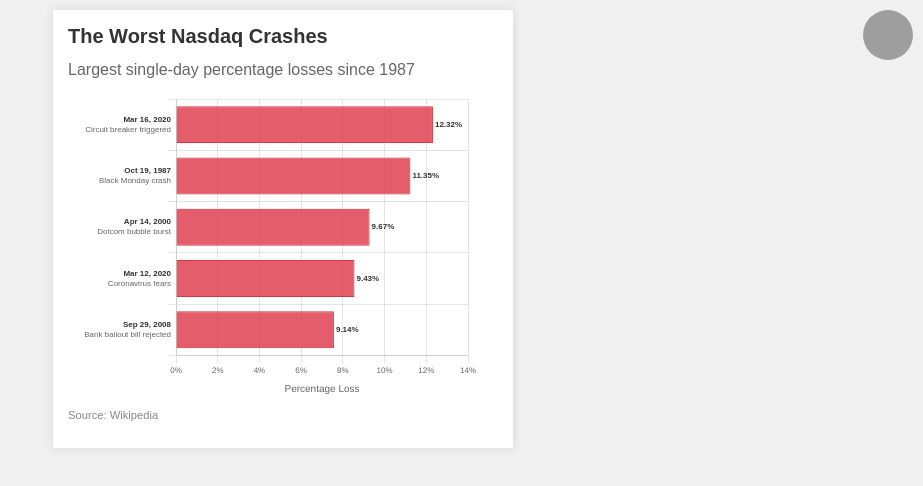
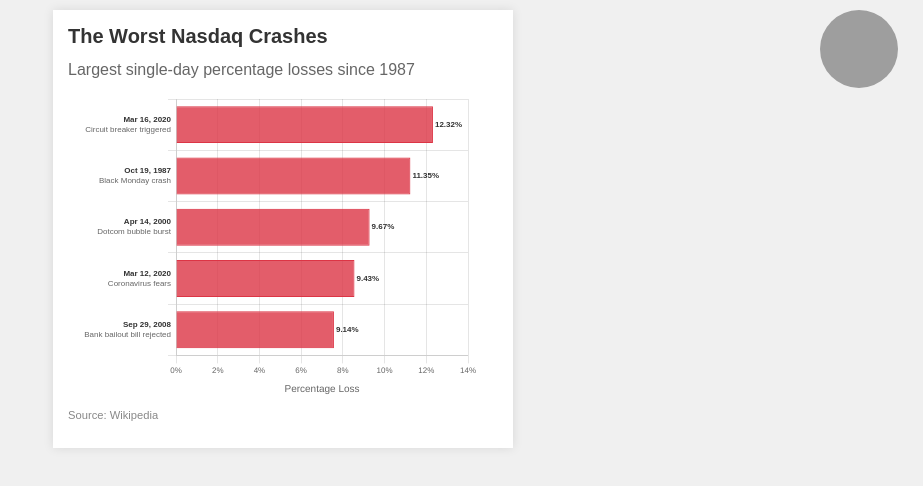
Before and after one commit to Chriskazuki/NasdaqlargestChanges, a plain HTML site: page index.html in a window 1280 px wide. Shown: the whole page, without its empty margins (357-1280 px from the left). Drawn offline with nearby package versions, Linux system fonts and the light colour scheme; grey boxes are pictures that could not be loaded.

Commit message:
Update index.html

```diff
--- a/index.html
+++ b/index.html
@@ -43,12 +43,12 @@
         #photo-container {
             position: absolute;
             top: 10px;
-            right: 10px;
+            right: 25px;
             z-index: 1000;
         }
         #photo-container img {
-            width: 50px;
-            height: 50px;
+            width: 78px;
+            height: 78px;
             border-radius: 50%;
         }
     </style>
```
